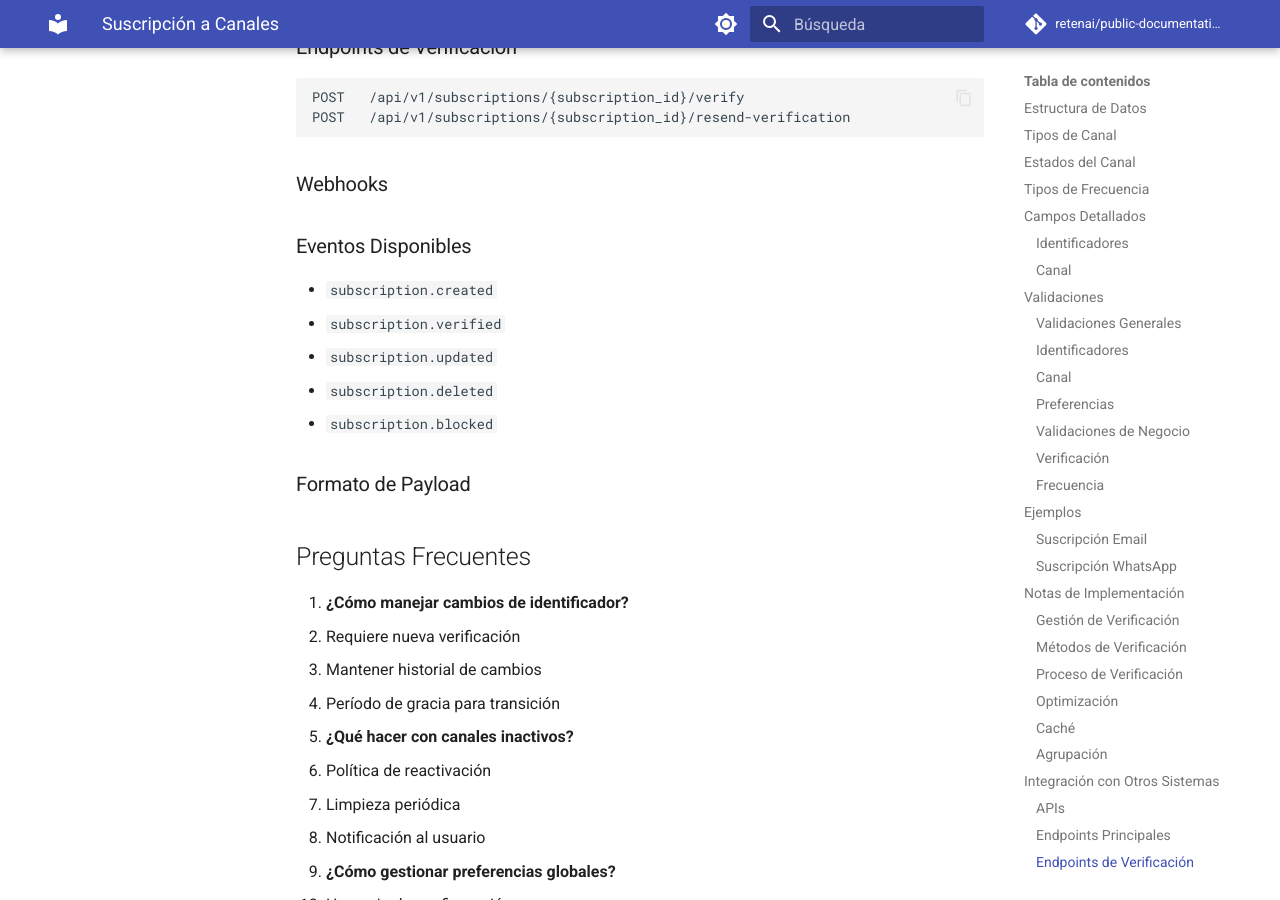
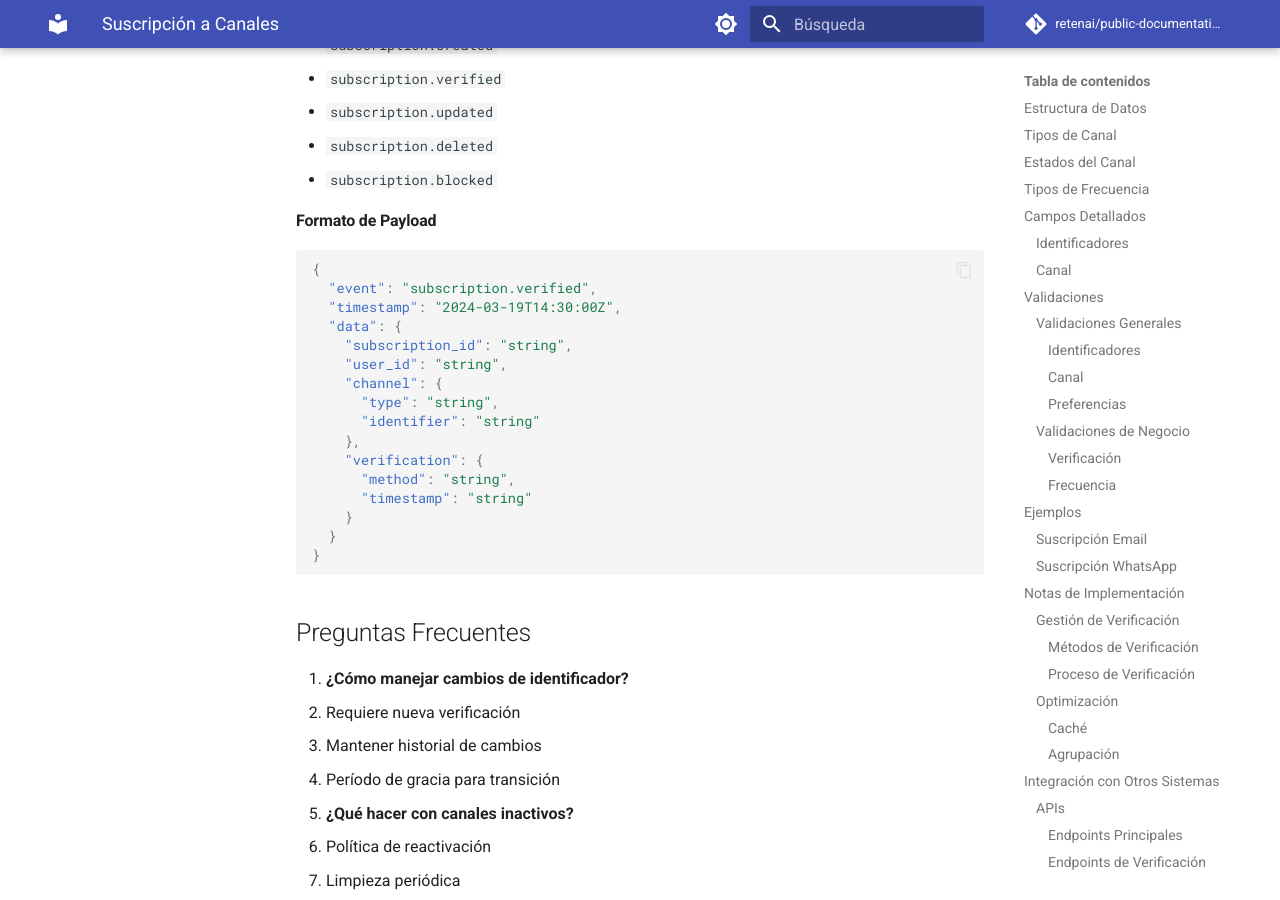
Before and after one commit to retenai/public-documentation, an MkDocs documentation site: the page built from docs/master-data/channel_subscription.md, in a window 1280 px wide and 900 px high, scrolled down 6241 px. Built offline with MkDocs 1.6.1 and Material for MkDocs 9.7.7, drawn with Linux system fonts in a browser that asks for light colours; comment, search, counter and statistics services are not loaded.

Commit message:
docs: standardize header hierarchy using level 4 for subsections in master-data files

````diff
--- a/docs/master-data/channel_subscription.md
+++ b/docs/master-data/channel_subscription.md
@@ -101,32 +101,32 @@
 
 ### Validaciones Generales
 
-### Identificadores
+#### Identificadores
 
 - `subscription_id` debe ser único
 - `user_id` debe corresponder a un usuario existente
 - `identifier` debe ser válido según el tipo de canal
 
-### Canal
+#### Canal
 
 - Email debe ser válido
 - Número de teléfono en formato internacional
 - Token de push debe ser válido
 
-### Preferencias
+#### Preferencias
 
 - Al menos una preferencia debe estar activa
 - Combinaciones válidas según tipo de canal
 
 ### Validaciones de Negocio
 
-### Verificación
+#### Verificación
 
 - Canales críticos deben estar verificados
 - Período máximo entre verificaciones
 - Límite de intentos de verificación
 
-### Frecuencia
+#### Frecuencia
 
 - Horarios en formato válido
 - Zona horaria válida
@@ -206,13 +206,13 @@
 
 ### Gestión de Verificación
 
-### Métodos de Verificación
+#### Métodos de Verificación
 
 - Link de verificación por email
 - Código OTP por SMS/WhatsApp
 - Confirmación doble opt-in
 
-### Proceso de Verificación
+#### Proceso de Verificación
 
 - Envío de código/link
 - Validación de respuesta
@@ -221,13 +221,13 @@
 
 ### Optimización
 
-### Caché
+#### Caché
 
 - Preferencias activas
 - Estados de verificación
 - Estadísticas de uso
 
-### Agrupación
+#### Agrupación
 
 - Mensajes por frecuencia
 - Respeto de quiet hours
@@ -237,7 +237,7 @@
 
 ### APIs
 
-### Endpoints Principales
+#### Endpoints Principales
 
 ```
 GET    /api/v1/subscriptions/{subscription_id}
@@ -246,7 +246,7 @@
 DELETE /api/v1/subscriptions/{subscription_id}
 ```
 
-### Endpoints de Verificación
+#### Endpoints de Verificación
 
 ```
 POST   /api/v1/subscriptions/{subscription_id}/verify
@@ -255,7 +255,7 @@
 
 ### Webhooks
 
-### Eventos Disponibles
+#### Eventos Disponibles
 
 - `subscription.created`
 - `subscription.verified`
@@ -263,7 +263,25 @@
 - `subscription.deleted`
 - `subscription.blocked`
 
-### Formato de Payload
+#### Formato de Payload
+   ```json
+   {
+     "event": "subscription.verified",
+     "timestamp": "2024-03-19T14:30:00Z",
+     "data": {
+       "subscription_id": "string",
+       "user_id": "string",
+       "channel": {
+         "type": "string",
+         "identifier": "string"
+       },
+       "verification": {
+         "method": "string",
+         "timestamp": "string"
+       }
+     }
+   }
+   ```
 
 ## Preguntas Frecuentes
 
````
Also changed, not shown: docs/master-data/category/README.md (+20 -17 lines), docs/master-data/client/README.md (+16 -13 lines), docs/master-data/coupon/README.md (+40 -23 lines), docs/master-data/product/README.md (+18 -11 lines).
